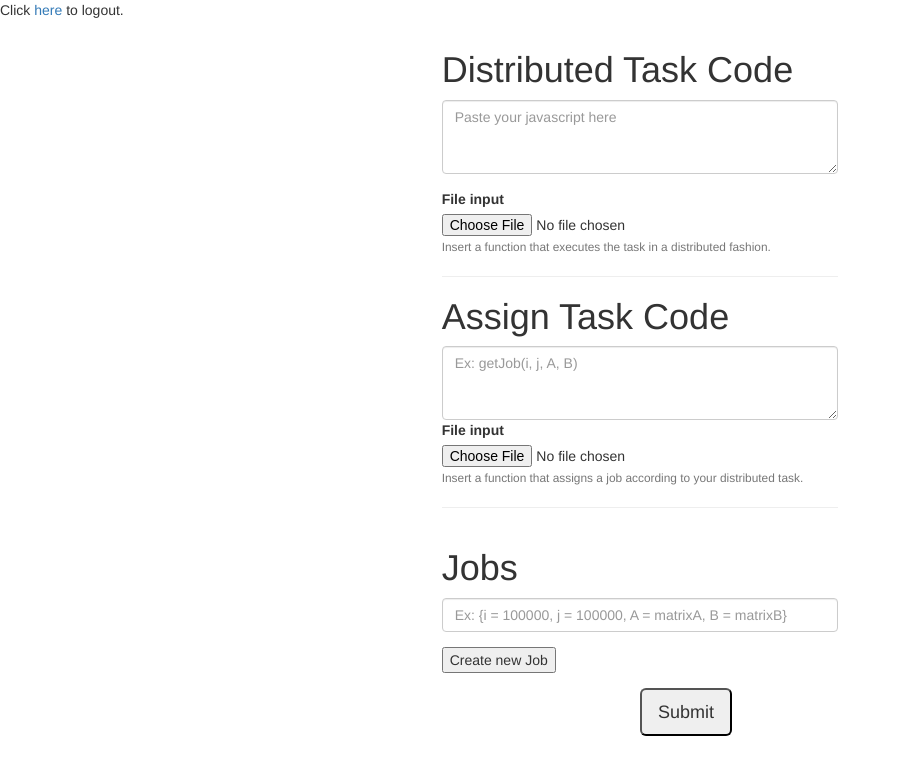
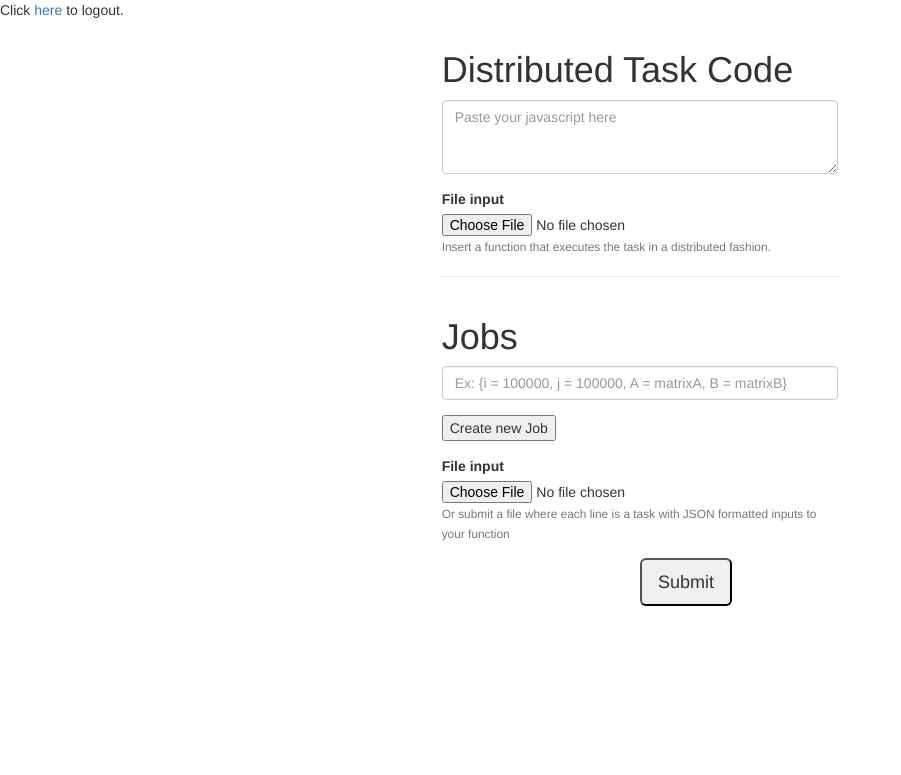
Before and after one commit to MkdmOmar/Browse-for-Humanity, a Flask app: page /createJob in a window 1280 px wide. Shown: the top 775 px of the page, without its empty margins (0-901 px from the left). Run offline with Flask 2, Linux system fonts and the light colour scheme; the visitor is signed in with stand-in values (Sample User, id 1); some libraries are stand-ins or nearby versions.

Commit message:
Added Antony's Flask stuff

```diff
--- a/app.py
+++ b/app.py
@@ -6,7 +6,8 @@ app = Flask(__name__)
 app.config.update(
     DEBUG=True,
     TEMPLATES_AUTO_RELOAD=True,
-    SECRET_KEY = os.urandom(24)  # Secret key for app session
+    SECRET_KEY = os.urandom(24),  # Secret key for app session
+    UPLOAD_FOLDER = '/upload'
 )
 
 
@@ -37,12 +38,43 @@ def checkLogin():
         else:
             return render_template('login.html', error = 'Invalid credentials. Please try again!')
 
-#
+
+# Create a job to be run on workers
 @app.route("/createJob")
 @login_required
 def createJob():
     return render_template('createJob.html')
 
+
+
+@app.route("/accept", methods = ['POST', 'GET'])
+def accept():
+    print("here")
+    if request.method == 'POST':
+        print("accepted")
+        if 'file' not in request.files:
+            flash('No file part')
+            return redirect(request.url)
+        file = request.files['file']
+        if file.filename == '':
+            flash('No seleted file')
+            return redirect(request.url)
+        if file:
+            filename = secure_filename(file.filename)
+            file.save(os.path.join(app.config['UPLOAD_FOLDER'], filename))
+            return redirect(url_for('uploaded_file', filename=filename))
+    return '''
+    <!doctype html>
+    <title>Upload new File</title>
+    <h1>Upload new File</h1>
+    <form method=post enctype=multipart/form-data>
+      <p><input type=file name=file>
+         <input type=submit value=Upload>
+    </form>
+    '''
+
+
+# Logout of session
 @app.route("/logout")
 @login_required
 def logout():
--- a/templates/createJob.html
+++ b/templates/createJob.html
@@ -3,6 +3,8 @@
 
 <head>
 	<title>CreateJob</title>
+	<meta content="text/html;charset=utf-8" http-equiv="Content-Type">
+<meta content="utf-8" http-equiv="encoding">
 </head>
 
 <body>
@@ -14,37 +16,40 @@
 	<p>Click <a href="/logout">here</a> to logout.</p>
 
 	<div class="col-lg-4"></div>
-	<form class="col-lg-4">
+	<form class="col-lg-4" id="submitJob" method="POST" enctype="multipart/form-data">
 		<h1 class="display-4">Distributed Task Code</h1>
 		<div class="form-group">
-			<textarea class="form-control" rows="3" placeholder="Paste your javascript here"></textarea>
+			<textarea name="typedCode" class="form-control" rows="3" placeholder="Paste your javascript here"></textarea>
 		</div>
 		<div class="form-group">
 	    	<label for="exampleInputFile">File input</label>
-			<input type="file" class="form-control-file" id="exampleInputFile" aria-describedby="fileHelp">
+	    	<input name="fileCode" type="file" class="form-control-file" id="exampleInputFile" aria-describedby="fileHelp">
 	    	<small id="fileHelp" class="form-text text-muted">Insert a function that executes the task in a distributed fashion.</small>
 	  	</div>
-		<hr>
+		<!-- <hr>
 		<h1 class="display-4">Assign Task Code</h1>
-		<textarea class="form-control" rows="3" placeholder="Ex: getJob(i, j, A, B)"></textarea>
+		<textarea name="getJob" class="form-control" rows="3" placeholder="Ex: getJob(i, j, A, B)"></textarea>
 		<div class="form-group">
 	    	<label for="exampleInputFile">File input</label>
 	    	<input type="file" class="form-control-file" id="exampleInputFile" aria-describedby="fileHelp">
 	    	<small id="fileHelp" class="form-text text-muted">Insert a function that assigns a job according to your distributed task.</small>
-		</div>
+	  	</div> -->
 		<!-- allow copying of tasks but with increasing /decreasing bounds for convenience -->
 		<hr>
-		<div id="jobs_field">
-			<!-- div for jobs -->
+		<div id="jobs_field"> <!-- div for jobs -->
 			<div id="selectedJobs"></div>
 			</div>
 			<div class="form-group">
-			<h1 class="display-4" style="float:left; padding-right: 20px">Jobs</h1>
-			<p style="display:none;" id="jsonPopup">Data should be in JSON format corresponding to your getJob function.</p>
-			<input placeholder="Ex: {i = 100000, j = 100000, A = matrixA, B = matrixB}" class="form-control" id="job_field" />
+	    		<h1 class="display-4" style="float:left; padding-right: 20px">Jobs</h1> <p style="display:none;" id="jsonPopup">Data should be in JSON format corresponding to your getJob function.</p>
+	    		<input placeholder="Ex: {i = 100000, j = 100000, A = matrixA, B = matrixB}" class="form-control" id="job_field"/>
 	  		</div>
 	  		<div class="form-group">
-			<button href="#" id="createJob">Create new Job</button>
+	  			<button href="#" id ="createJob">Create new Job</button>
+	  		</div>
+	  		<div class="form-group">
+	  			<label for="exampleInputFile">File input</label>
+	    		<input name="tasksFile" type="file" class="form-control-file" id="tasksFile" aria-describedby="fileHelp">
+	    		<small id="fileHelp" class="form-text text-muted">Or submit a file where each 	line is a task with JSON formatted inputs to your function</small>
 	    	</div>
 		</div>
 
@@ -58,7 +63,10 @@
 	<div class="col-lg-4"></div>
 
 	<!-- Include JQuery -->
-	<script src="https://code.jquery.com/jquery-3.2.1.min.js" integrity="sha256-hwg4gsxgFZhOsEEamdOYGBf13FyQuiTwlAQgxVSNgt4=" crossorigin="anonymous"></script>
+	<script
+	  src="https://code.jquery.com/jquery-3.2.1.min.js"
+	  integrity="sha256-hwg4gsxgFZhOsEEamdOYGBf13FyQuiTwlAQgxVSNgt4="
+	  crossorigin="anonymous"></script>
 
 	<!-- Include Bootstrap CSS -->
 	<link href="https://maxcdn.bootstrapcdn.com/bootstrap/3.3.7/css/bootstrap.min.css" rel="stylesheet" integrity="sha384-BVYiiSIFeK1dGmJRAkycuHAHRg32OmUcww7on3RYdg4Va+PmSTsz/K68vbdEjh4u" crossorigin="anonymous">
@@ -69,5 +77,4 @@
 	<script src="{{ url_for('static', filename='main.js') }}"></script>
 
 	</body>
-
 	</html>
```
Also changed, not shown: js/main.js (+31 -0 lines). Lines whose indentation alone changed are shown as unchanged.
